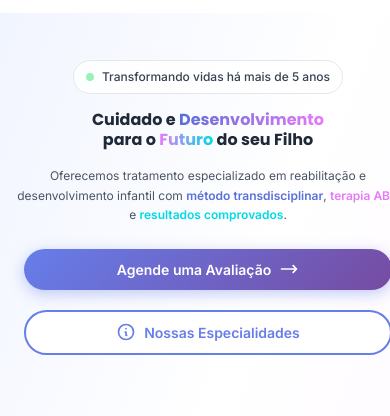
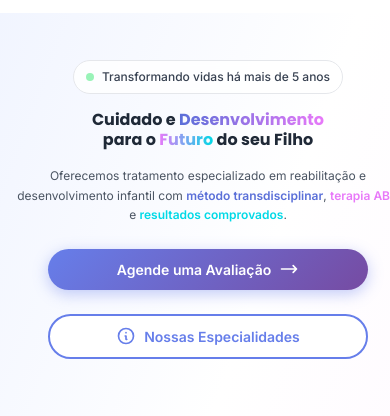
Before and after one commit to eduardosilvaedias/clinica-integrar-v2, a plain HTML site: page index.html in a window 390 px wide. Shown: the part 68-484 px from the top of the page. Drawn offline with nearby package versions, Linux system fonts and the light colour scheme.

Commit message:
fix: ajuste de largura dos botões para evitar corte lateral no mobile

```diff
--- a/index.html
+++ b/index.html
@@ -278,8 +278,9 @@
                     </div>
 
                     <!-- CTAs -->
-                    <div class="flex flex-col sm:flex-row gap-3 w-full max-w-full px-2 justify-center lg:justify-start">
-                        <a href="#contato" class="btn-primary group w-full sm:w-auto">
+                    <div
+                        class="flex flex-col sm:flex-row gap-4 w-full max-w-xs mx-auto justify-center lg:justify-start">
+                        <a href="#contato" class="btn-primary group w-full sm:w-auto box-border">
                             <span>Agende uma Avaliação</span>
                             <svg class="w-5 h-5 ml-2 group-hover:translate-x-1 transition-transform" fill="none"
                                 stroke="currentColor" viewBox="0 0 24 24">
@@ -287,7 +288,7 @@
                                     d="M17 8l4 4m0 0l-4 4m4-4H3"></path>
                             </svg>
                         </a>
-                        <a href="#especialidades" class="btn-secondary group w-full sm:w-auto">
+                        <a href="#especialidades" class="btn-secondary group w-full sm:w-auto box-border">
                             <svg class="w-5 h-5 mr-2" fill="none" stroke="currentColor" viewBox="0 0 24 24">
                                 <path stroke-linecap="round" stroke-linejoin="round" stroke-width="2"
                                     d="M13 16h-1v-4h-1m1-4h.01M21 12a9 9 0 11-18 0 9 9 0 0118 0z"></path>
```
